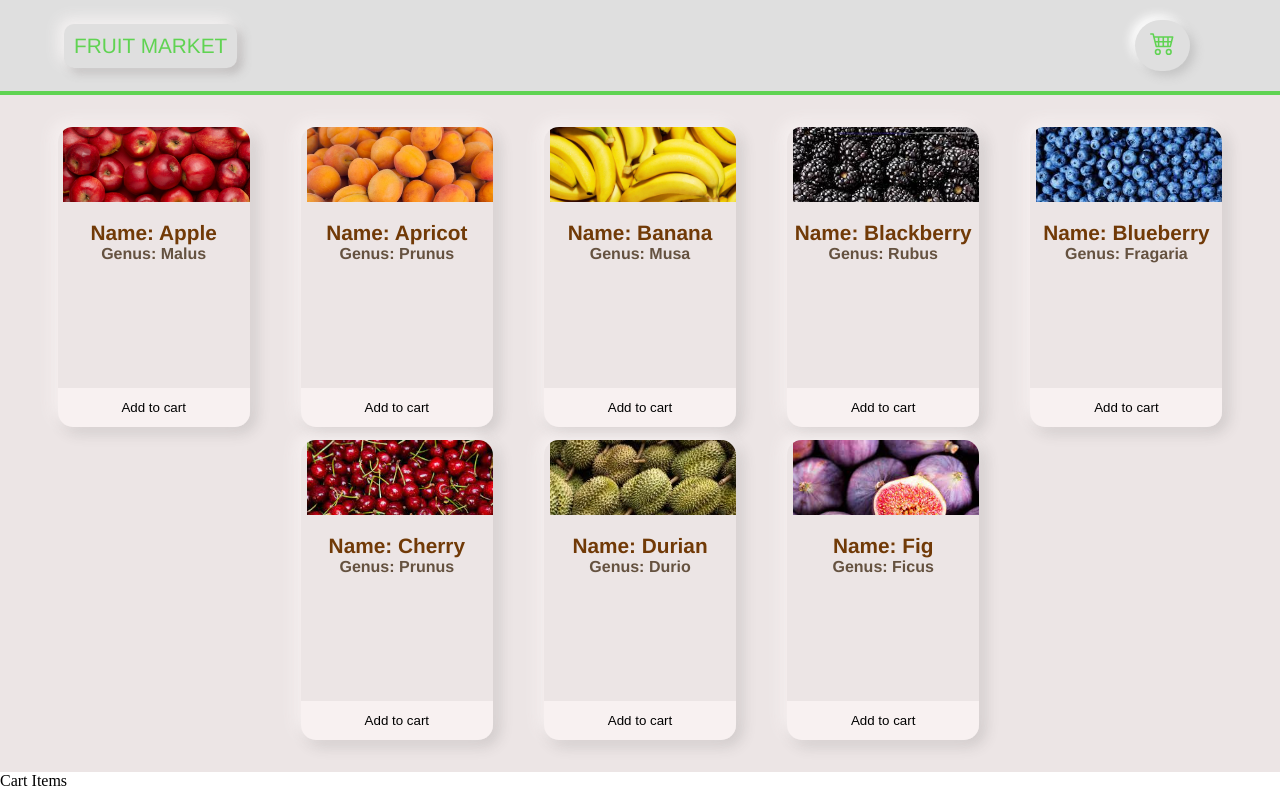
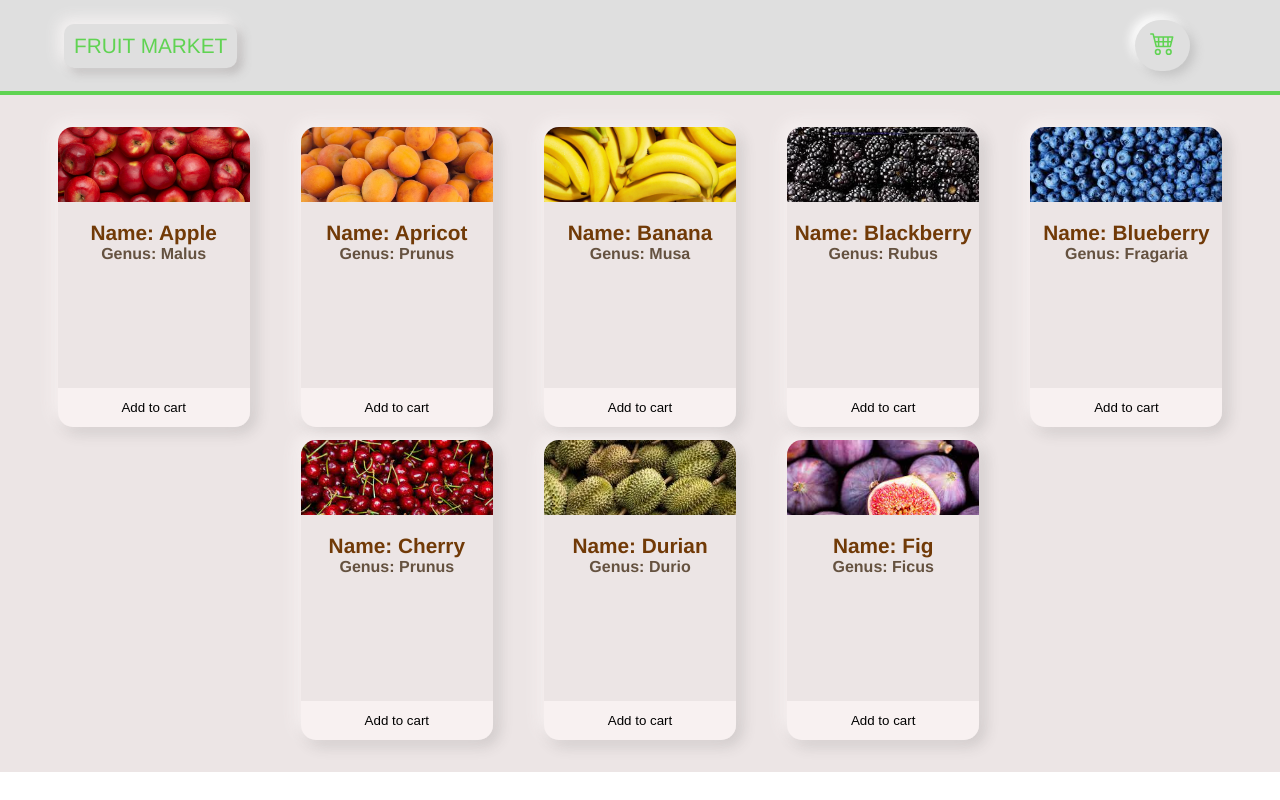
Before and after one commit to viniciusIrikawa/Hortifruti, a React (Create React App) app: page / in a window 1280 px wide. Built offline with nearby package versions, Linux system fonts and the light colour scheme.

Commit message:
Style Adjustments

```diff
--- a/src/App.js
+++ b/src/App.js
@@ -13,7 +13,7 @@ function App() {
     <div>
       <MenuHeader/>
       <Card/>
-      <Cart cartItems={cartItems}/>
+      {/* <Cart cartItems={cartItems}/> */}
 
     </div>
   );
--- a/src/components/Card.css
+++ b/src/components/Card.css
@@ -33,6 +33,7 @@ main{
 .cardProduct img{
     width: 100%;
     object-fit: cover;
+    margin: 0;
 }
 
 .cardProduct h1{
@@ -69,5 +70,10 @@ button{
         width: 15%;
         margin: 0.5% 2% 0.5% 2%;
     }
+    .cardProduct .image-fruit{
+        width: 100%;
+        height: 25%;
+        overflow: hidden;
+    }
 
 }
```
